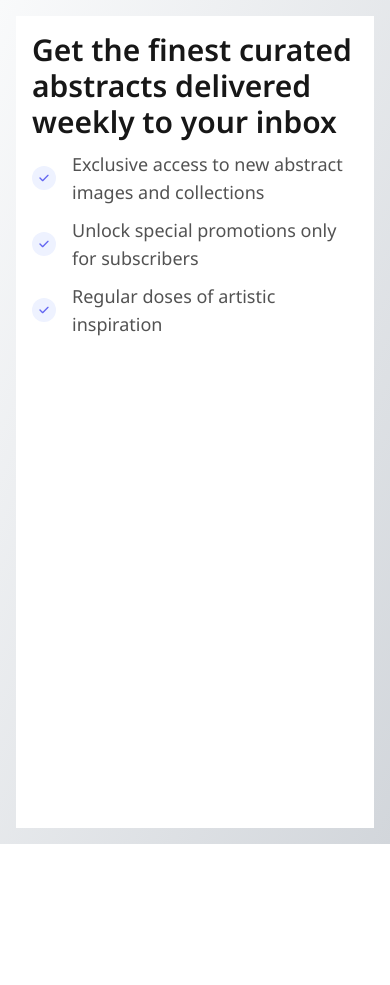
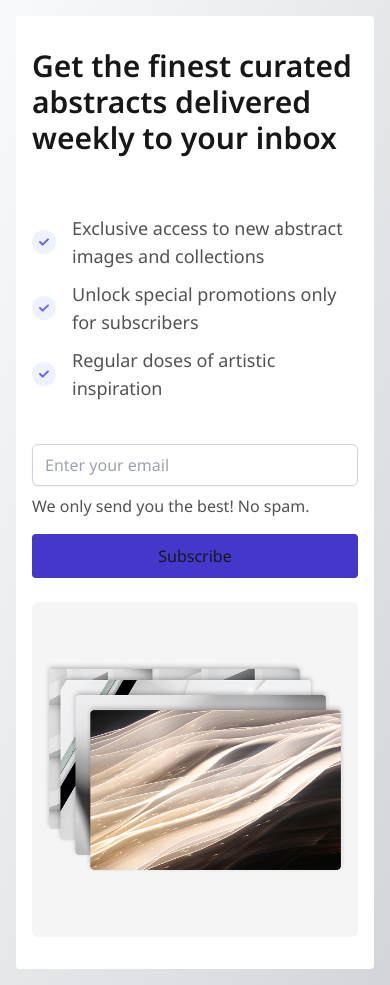
Before and after one commit to luceliu/gfe-newsletter-section, a Next.js app: page / in a window 390 px wide. Before the commit the page ends 844 px from the top, so only its background shows below. Built offline with nearby package versions, Linux system fonts and the light colour scheme.

Commit message:
finish components and start making them responsive?

```diff
--- /dev/null
+++ b/app/components/EmailInput.tsx
@@ -0,0 +1,43 @@
+"use client";
+
+import { useState, ChangeEvent } from "react";
+
+export default function EmailInput() {
+  const [email, setEmail] = useState<string>("");
+  const [isValid, setIsValid] = useState<boolean>(true);
+
+  const handleEmailChange = (e: ChangeEvent<HTMLInputElement>) => {
+    const value = e.target.value;
+    setEmail(value);
+
+    const emailRegex = /^[^\s@]+@[^\s@]+\.[^\s@]+$/;
+    setIsValid(emailRegex.test(value));
+  };
+
+  const invalidFormatMsg = "Please enter a valid email address.";
+  const emailRequiredMsg = "Email address is required.";
+
+  return (
+    <div className="space-y-2 tablet:w-[334px]">
+      <input
+        type="email"
+        id="email"
+        name="email"
+        value={email}
+        onChange={handleEmailChange}
+        placeholder="Enter your email"
+        className={`w-full text-neutral-900 px-3 py-2 border ${
+          isValid ? "border-gray-300" : "border-red-500"
+        } rounded-md shadow-sm focus:outline-none focus:ring-2 focus:ring-blue-500 focus:border-blue-500`}
+        aria-invalid={!isValid}
+        aria-describedby="email-error"
+        required
+      />
+      {!isValid && (
+        <p id="email-error" className="text-sm text-red-600">
+          {email ? invalidFormatMsg : emailRequiredMsg}
+        </p>
+      )}
+    </div>
+  );
+}
--- a/app/components/FeatureListItem.tsx
+++ b/app/components/FeatureListItem.tsx
@@ -13,7 +13,7 @@ export default function FeatureListItem({
           className="w-4 h-4"
           fill="none"
           stroke="currentColor"
-          strokeWidth="2"
+          strokeWidth="3"
           strokeLinecap="round"
           strokeLinejoin="round"
         >
--- a/app/components/NewsletterSection.tsx
+++ b/app/components/NewsletterSection.tsx
@@ -1,15 +1,18 @@
 import * as React from "react";
 import FeatureListItem from "./FeatureListItem";
+import EmailInput from "./EmailInput";
+import Image from "next/image";
 
 export interface INewsletterSectionProps {}
 
 export default function NewsletterSection(props: INewsletterSectionProps) {
   return (
-    <div className="bg-white m-4 p-4">
-      <h1 className="font-semibold text-3xl">
+    <div className="flex flex-col bg-white m-4 p-4 w-screen rounded tablet:rounded-md">
+      <h1 className="font-semibold text-3xl my-4 text-neutral-900 tablet:text-5xl">
         Get the finest curated abstracts delivered weekly to your inbox
       </h1>
 
+      <div className="my-8">
         <FeatureListItem>
           Exclusive access to new abstract images and collections
         </FeatureListItem>
@@ -18,5 +21,27 @@ export default function NewsletterSection(props: INewsletterSectionProps) {
         </FeatureListItem>
         <FeatureListItem>Regular doses of artistic inspiration</FeatureListItem>
       </div>
+      <EmailInput />
+      <p className="text-neutral-600 my-2">
+        We only send you the best! No spam.
+      </p>
+      <button
+        className="px-3.5 py-2.5 my-2 rounded bg-indigo-700 hover:bg-indigo-800
+      active:ring-4 active:ring-indigo-50 disabled:bg-neutral-100 disabled:text-neutral-400
+      tablet:w-[98px]
+      "
+      >
+        Subscribe
+      </button>
+      <div className="min-w-[311px] my-4">
+        <Image
+          src="/abstract.png"
+          alt="abstract wallpapers sample"
+          width={592}
+          height={608}
+          layout="responsive"
+        />
+      </div>
+    </div>
   );
 }
--- a/tailwind.config.ts
+++ b/tailwind.config.ts
@@ -13,6 +13,10 @@ export default {
         foreground: "var(--foreground)",
       },
     },
+    screens: {
+      tablet: "768px",
+      desktop: "1440px",
+    },
   },
   plugins: [],
 } satisfies Config;
```
Also changed, not shown: public/abstract.png (added). Lines whose indentation alone changed are shown as unchanged.
